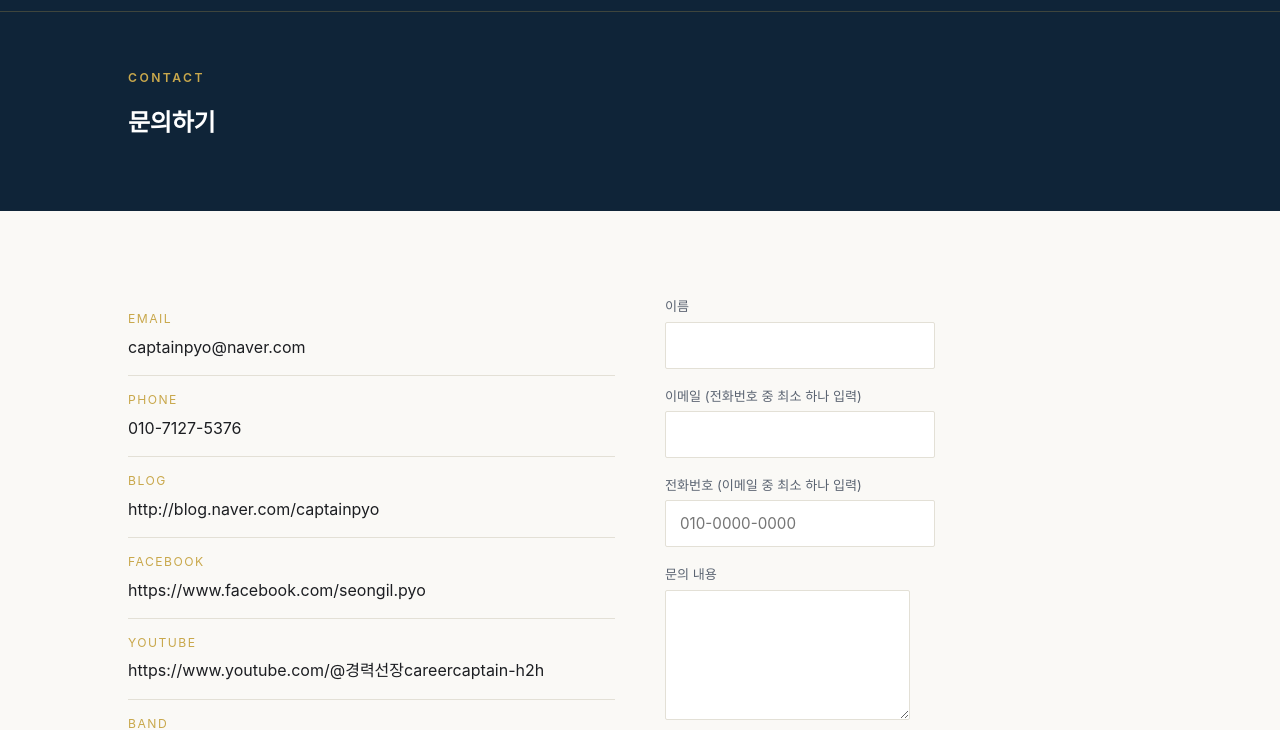
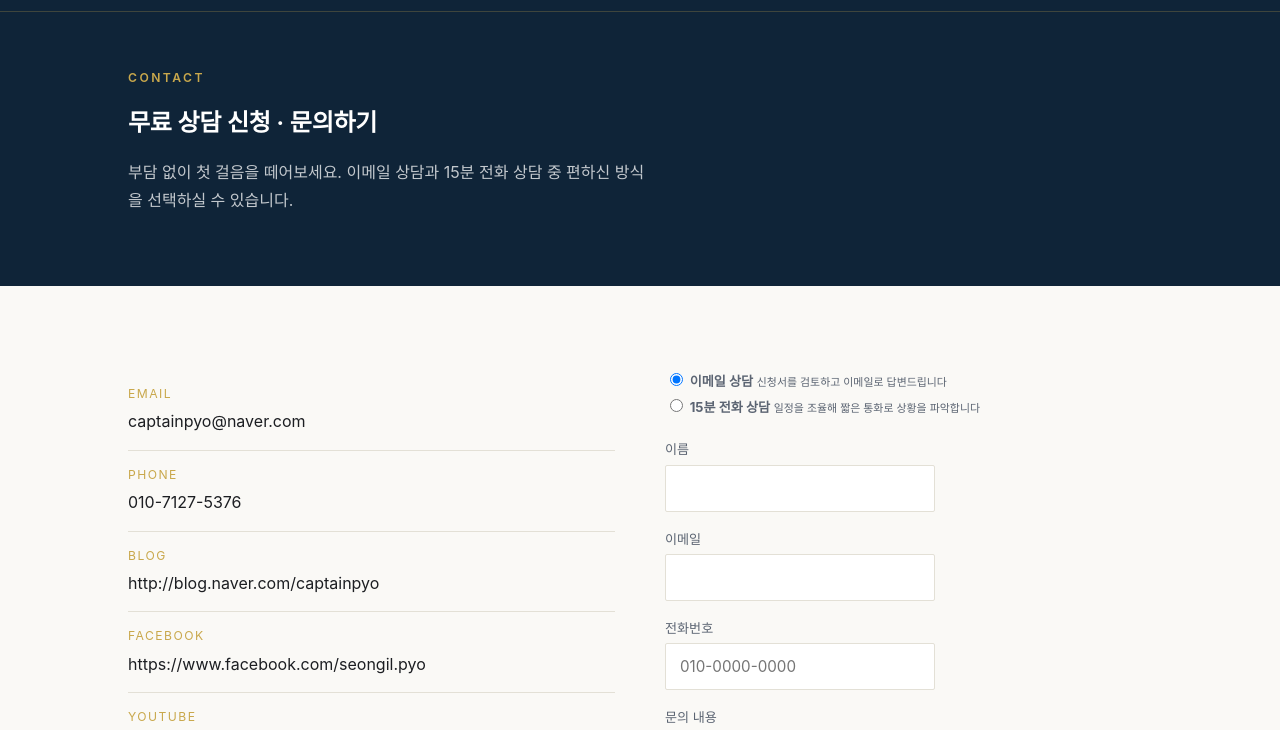
Before and after one commit to captain-pyo/lcds-site-, an Eleventy site: page src/contact.njk in a window 1280 px wide. Shown: the part 57-787 px from the top of the page. Built offline with nearby package versions, Linux system fonts and the light colour scheme; Eleventy itself is replaced by a stand-in of ours; files that its build step writes are made by us from their sources; a web font is replaced by a local one; what js-yaml would draw is missing.

Commit message:
Update contact.njk

```diff
--- a/src/contact.njk
+++ b/src/contact.njk
@@ -6,7 +6,8 @@ permalink: /contact/
 <section class="block tight" style="background:var(--navy-deep); color:#fff;">
   <div class="wrap">
     <div class="eyebrow">Contact</div>
-    <h1 style="color:#fff;">문의하기</h1>
+    <h1 style="color:#fff;">무료 상담 신청 · 문의하기</h1>
+    <p style="color:rgba(255,255,255,0.75); max-width:52ch;">부담 없이 첫 걸음을 떼어보세요. 이메일 상담과 15분 전화 상담 중 편하신 방식을 선택하실 수 있습니다.</p>
   </div>
 </section>
 
@@ -26,34 +27,67 @@ permalink: /contact/
       <form class="inquiry" name="inquiry" method="POST" data-netlify="true" netlify-honeypot="bot-field" onsubmit="return checkContactInfo(this)">
         <input type="hidden" name="form-name" value="inquiry">
         <p style="display:none;"><label>이 항목을 비워두세요: <input name="bot-field"></label></p>
+
+        <div class="consult-type">
+          <label class="consult-option">
+            <input type="radio" name="consult_type" value="이메일 상담" checked>
+            <span>
+              <strong>이메일 상담</strong>
+              <small>신청서를 검토하고 이메일로 답변드립니다</small>
+            </span>
+          </label>
+          <label class="consult-option">
+            <input type="radio" name="consult_type" value="15분 전화 상담">
+            <span>
+              <strong>15분 전화 상담</strong>
+              <small>일정을 조율해 짧은 통화로 상황을 파악합니다</small>
+            </span>
+          </label>
+        </div>
+
         <div>
           <label for="name">이름</label>
           <input type="text" id="name" name="name" required>
         </div>
         <div>
-          <label for="email">이메일 (전화번호 중 최소 하나 입력)</label>
+          <label for="email" id="email-label">이메일</label>
           <input type="email" id="email" name="email">
         </div>
         <div>
-          <label for="phone">전화번호 (이메일 중 최소 하나 입력)</label>
+          <label for="phone" id="phone-label">전화번호</label>
           <input type="tel" id="phone" name="phone" placeholder="010-0000-0000">
         </div>
         <div>
           <label for="message">문의 내용</label>
-          <textarea id="message" name="message" required></textarea>
+          <textarea id="message" name="message" required placeholder="현재 상황이나 궁금하신 점을 간단히 적어주시면 상담에 도움이 됩니다."></textarea>
         </div>
-        <button type="submit">보내기</button>
+        <button type="submit">신청하기</button>
       </form>
       <script>
         function checkContactInfo(form) {
+          const type = form.consult_type.value;
           const email = form.email.value.trim();
           const phone = form.phone.value.trim();
-          if (!email && !phone) {
-            alert('이메일 또는 전화번호 중 하나는 반드시 입력해 주세요.');
-            return false;
+          if (type === '15분 전화 상담') {
+            if (!phone) {
+              alert('전화 상담을 선택하셨습니다. 전화번호를 입력해 주세요.');
+              return false;
+            }
+          } else {
+            if (!email) {
+              alert('이메일 상담을 선택하셨습니다. 이메일 주소를 입력해 주세요.');
+              return false;
+            }
           }
           return true;
         }
+        document.querySelectorAll('input[name="consult_type"]').forEach(function (radio) {
+          radio.addEventListener('change', function () {
+            const isPhone = this.value === '15분 전화 상담';
+            document.getElementById('email-label').textContent = isPhone ? '이메일 (선택)' : '이메일';
+            document.getElementById('phone-label').textContent = isPhone ? '전화번호' : '전화번호 (선택)';
+          });
+        });
       </script>
     </div>
   </div>
```
